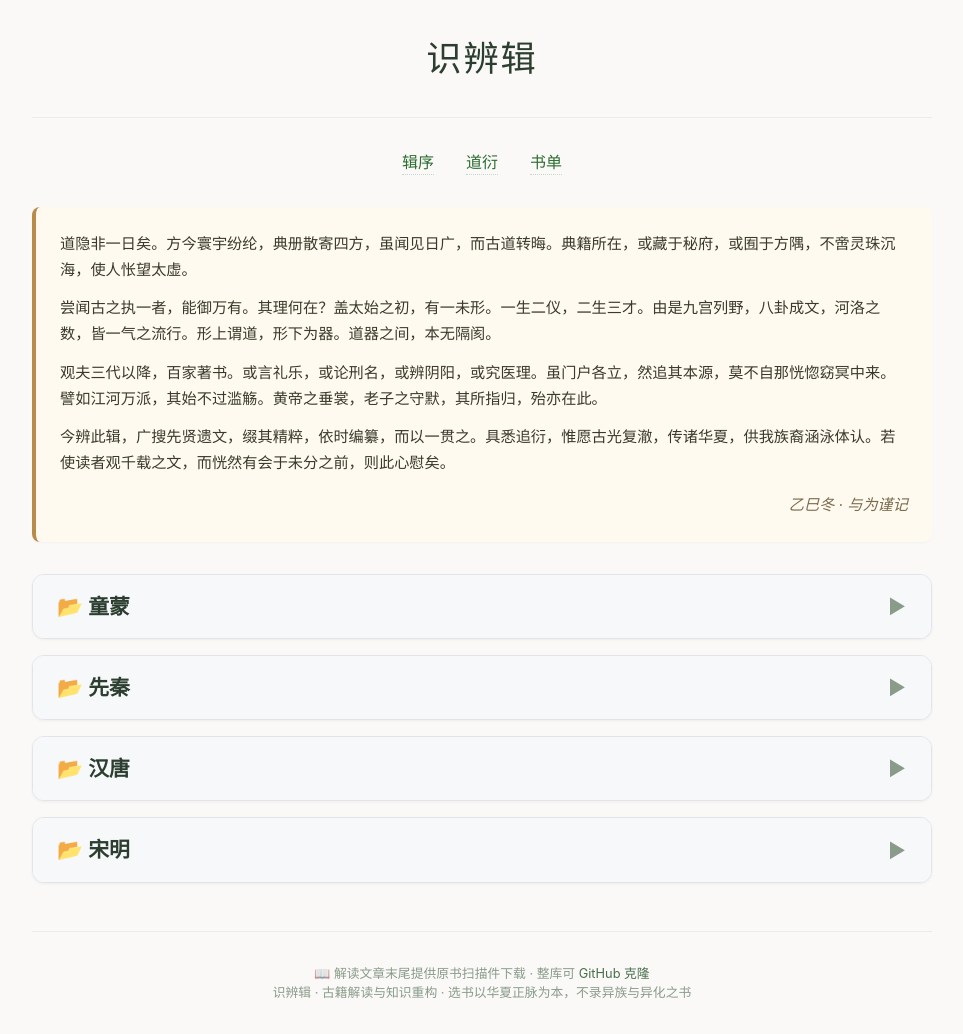
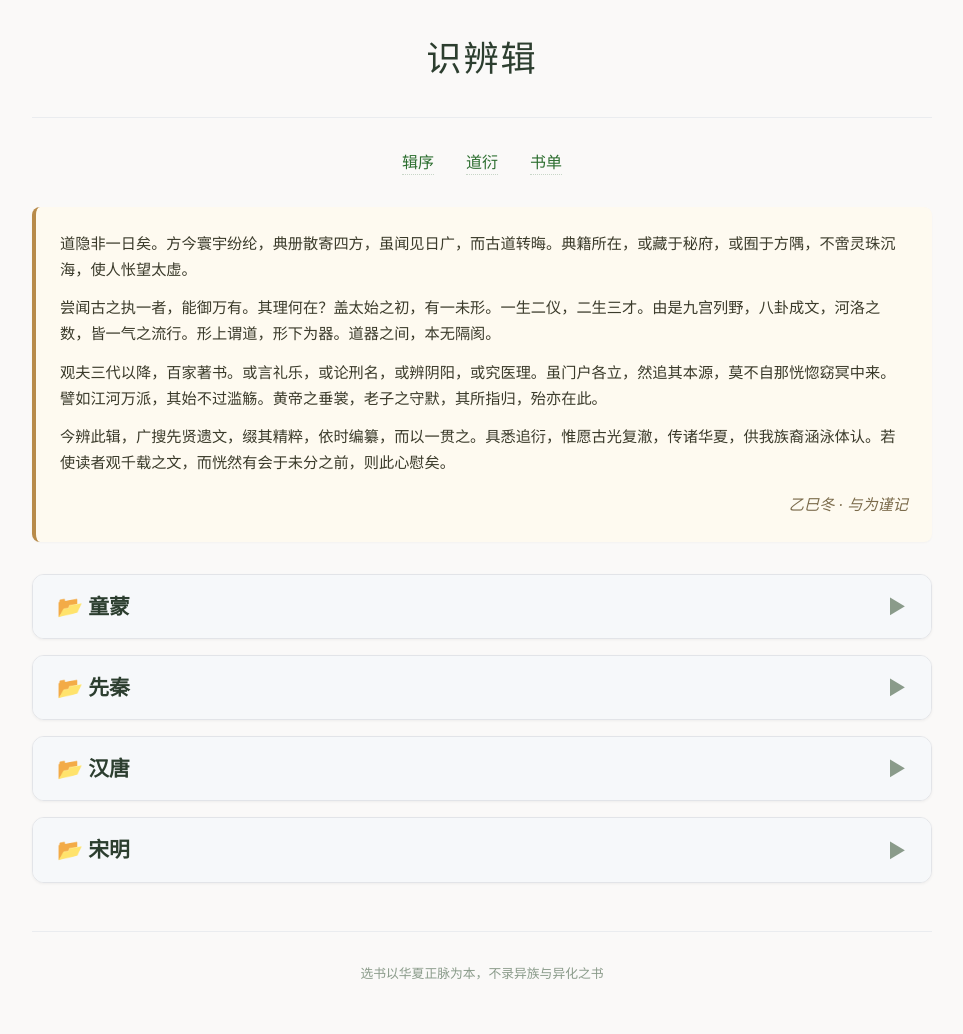
Before and after one commit to chixiao994/chixiao994.github.io, a Jekyll site: the page shibianji/index.html, which Jekyll copies as it is, in a window 1280 px wide. Shown: the whole page, without its empty margins (158-1121 px from the left). Built offline with Jekyll 4.4.1, drawn with Linux system fonts in a browser that asks for light colours.

Commit message:
Update footer content in index.html
Removed download link for GitHub repository from footer.

```diff
--- a/shibianji/index.html
+++ b/shibianji/index.html
@@ -157,8 +157,7 @@
     <div id="timeline"></div>
 
     <div class="footer">
-        <p>📖 解读文章末尾提供原书扫描件下载 · 整库可 <a href="https://github.com/chixiao994/shibianji" target="_blank">GitHub 克隆</a></p>
-        <p>识辨辑 · 古籍解读与知识重构 · 选书以华夏正脉为本，不录异族与异化之书</p>
+        <p>选书以华夏正脉为本，不录异族与异化之书</p>
     </div>
 </div>
 
```
